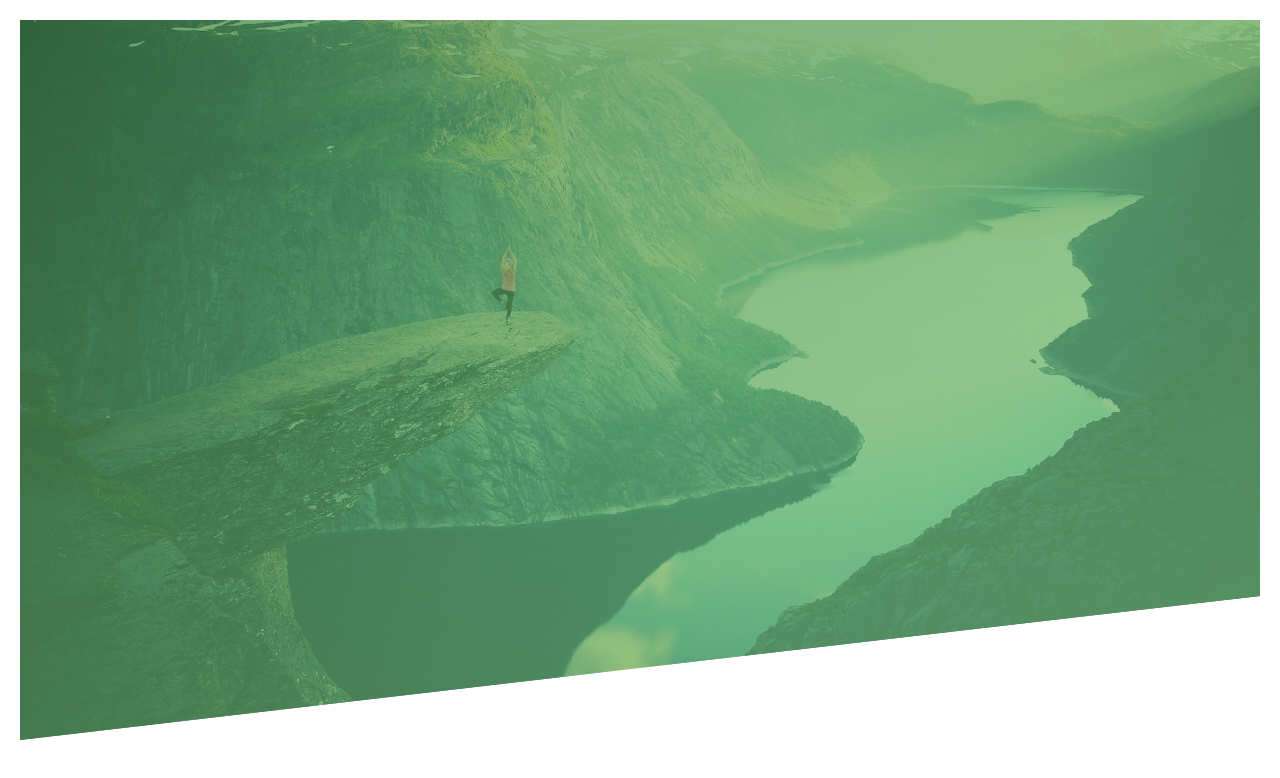
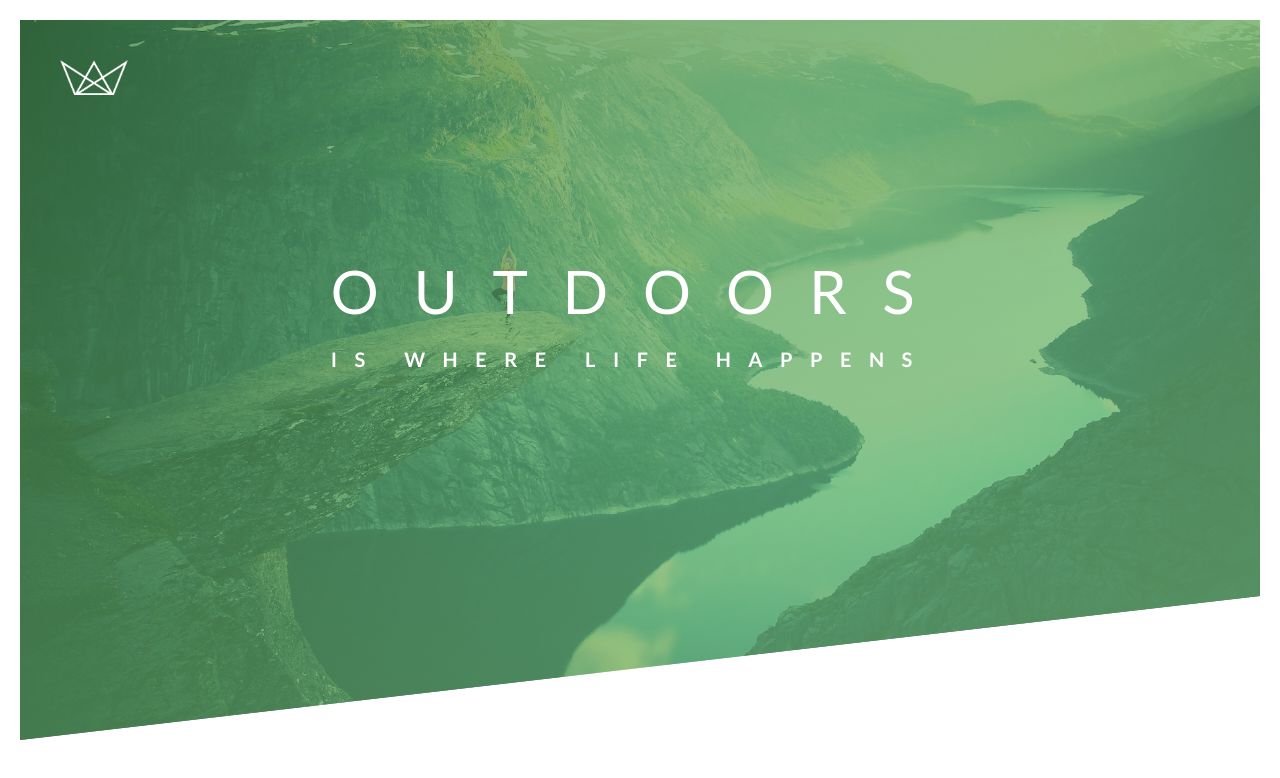
Before and after one commit to karkianish/Natours, a website: page index.html in a window 1280 px wide. Drawn offline with Linux system fonts and the light colour scheme.

Commit message:
add logo and title

```diff
--- a/index.html
+++ b/index.html
@@ -1,5 +1,6 @@
 <!DOCTYPE <!DOCTYPE html>
 <html>
+
 <head>
   <meta charset="utf-8" />
   <meta http-equiv="X-UA-Compatible" content="IE=edge">
@@ -11,9 +12,20 @@
 
   <title>NaTours</title>
 </head>
+
 <body>
   <div class="header">
+    <div class="logo-box" >
+      <img src="./img/logo-white.png" class="logo" alt="logo">
+    </div>
 
+    <div class="page-title-box">
+      <h1 class="page-title">
+        <span class="page-title-main">Outdoors</span>
+        <span class="page-title-sub">is where life happens</span>
+      </h1>
+    </div>
   </div>
 </body>
+
 </html>
--- a/sass/main.scss
+++ b/sass/main.scss
@@ -27,6 +27,9 @@ body {
       rgba(118, 202, 125, 0.7)),
     url('../img/hero.jpg');
 
+  // this is required so that child element's position prop could be set to absolute
+  position: relative;
+
   // take 90% of available viewport height
   height: 90vh;
 
@@ -40,3 +43,40 @@ body {
   // to create the slanted edge
   clip-path: polygon(0 0, 100% 0, 100% 80%, 0 100%);
 }
+
+.logo-box {
+  position: absolute;
+  top: 40px;
+  left: 40px;
+}
+
+.logo {
+  height: 35px;
+}
+
+.page-title-box {
+  color: white;
+  text-transform: uppercase;
+
+  // without setting position property to absolute, you cannot set top bottom property. The value has to be 'absolute' to set top left.
+  position: absolute;
+  top: 40%;
+  left: 50%;
+  transform: translate(-50%, -50%);
+
+}
+
+.page-title-main {
+  display: block;
+  font-size: 60px;
+  // for the font-weight to work, be sure to use the value that has been imported using google fonts
+  font-weight: 400;
+  letter-spacing: 35px;
+}
+
+.page-title-sub {
+  display: block;
+  font-size: 20px;
+  font-weight: 700;
+  letter-spacing: 17.5px;
+}
```
Also changed, not shown: css/style.css.
